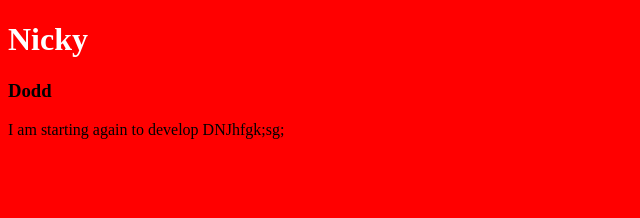
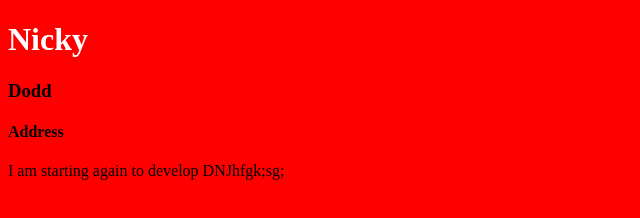
Before and after one commit to NickyDodd/web-solutations, a plain HTML site: page index.html in a window 1280 px wide. Shown: the whole page, without its empty margins (0-640 px from the left). Drawn offline with Linux system fonts and the light colour scheme.

Commit message:
Added h4 header

```diff
--- a/css/css/mycssfile.css
+++ /dev/null
@@ -1,8 +0,0 @@
-
- body {
-	 background: yellow;
- }
-
-h1 {
-	color: red;
-}
--- a/index.html
+++ b/index.html
@@ -14,6 +14,7 @@
   <body>
 <h1>Nicky</h1>
       <h3>Dodd</h3>
+      <H4>Address</H4>
 
 I am starting again to develop
 DNJhfgk;sg;
```
